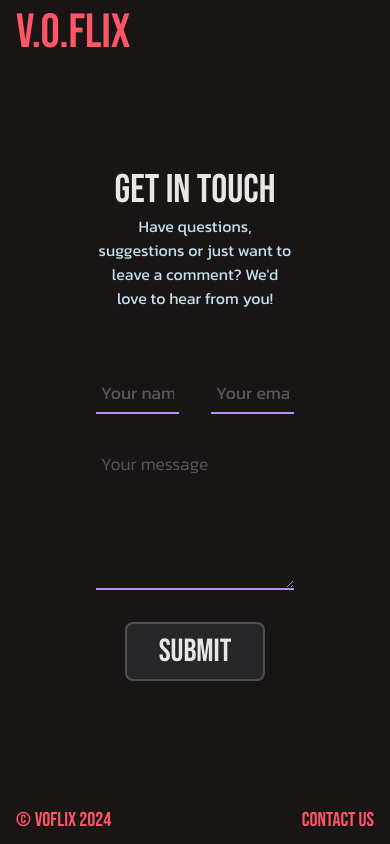
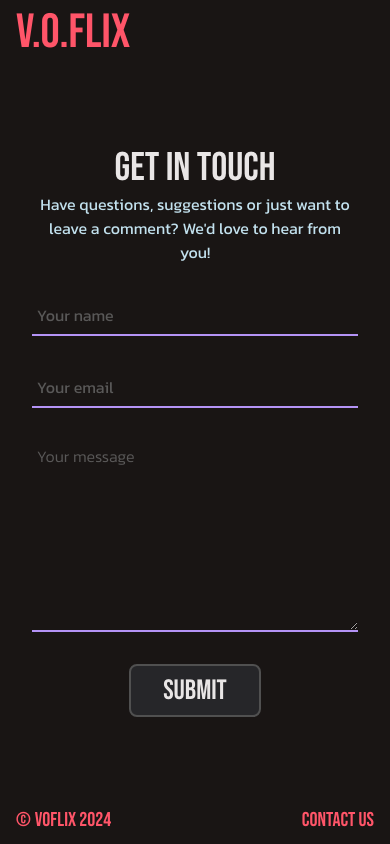
Before and after one commit to AmyMaule/VOflix, a React (Vite) app: page /contact in a window 390 px wide. Built offline with nearby package versions, Linux system fonts and the light colour scheme.

Commit message:
Make contact page responsive

```diff
--- a/src/assets/scss/_contact.scss
+++ b/src/assets/scss/_contact.scss
@@ -16,8 +16,9 @@
 }
 
 .contact-subtitle {
+  font-size: 1.1rem;
+  color: $color-text-secondary;
   text-align: center;
-  color: $color-text-secondary;
 }
 
 .contact-form {
--- a/src/assets/scss/_media.scss
+++ b/src/assets/scss/_media.scss
@@ -64,6 +64,11 @@
 
   .showing-by-cinema-cast-container {
     margin: 0.5rem 0;
+  }
+
+  // contact
+  .contact-inputs-container {
+    flex-direction: column;
   }
 }
 
@@ -161,6 +166,27 @@
     margin: 7rem 0 4rem 0;
   }
 
+  // contact
+  .contact-page-container {
+    padding: 4rem 2rem;
+  }
+
+  .contact-form {
+    margin: 2rem auto 0 auto;
+  }
+
+  .contact-subtitle,
+  .contact-input {
+    font-size: 1rem;
+  }
+
+  .contact-textarea {
+    min-height: 12rem;
+  }
+
+  .btn-contact-submit {
+    font-size: 1.75rem;
+  }
 }
 
 @media screen and (max-width: 520px) {
```
Also changed, not shown: src/assets/scss/index.scss (line endings or trailing spaces).
